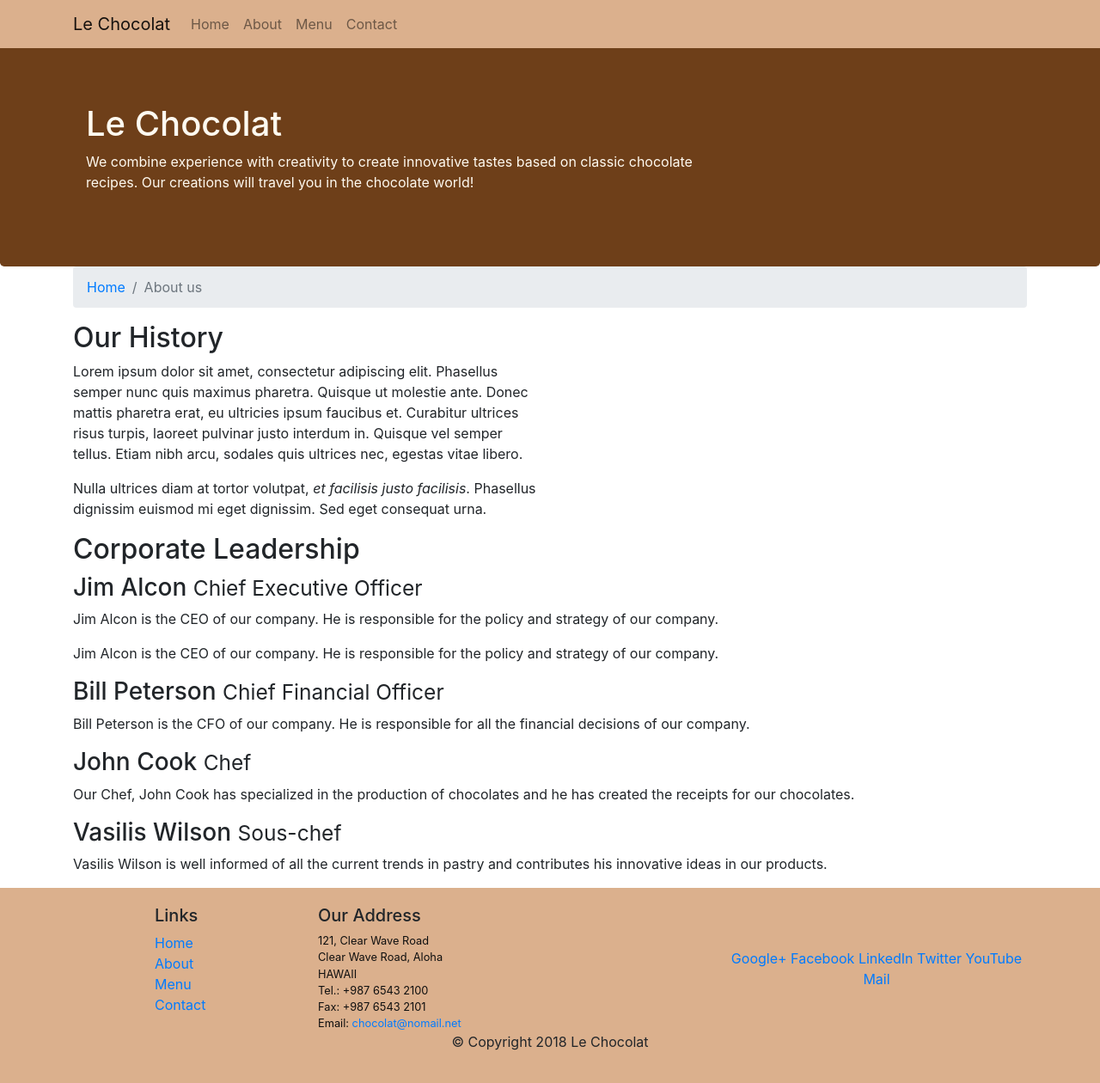
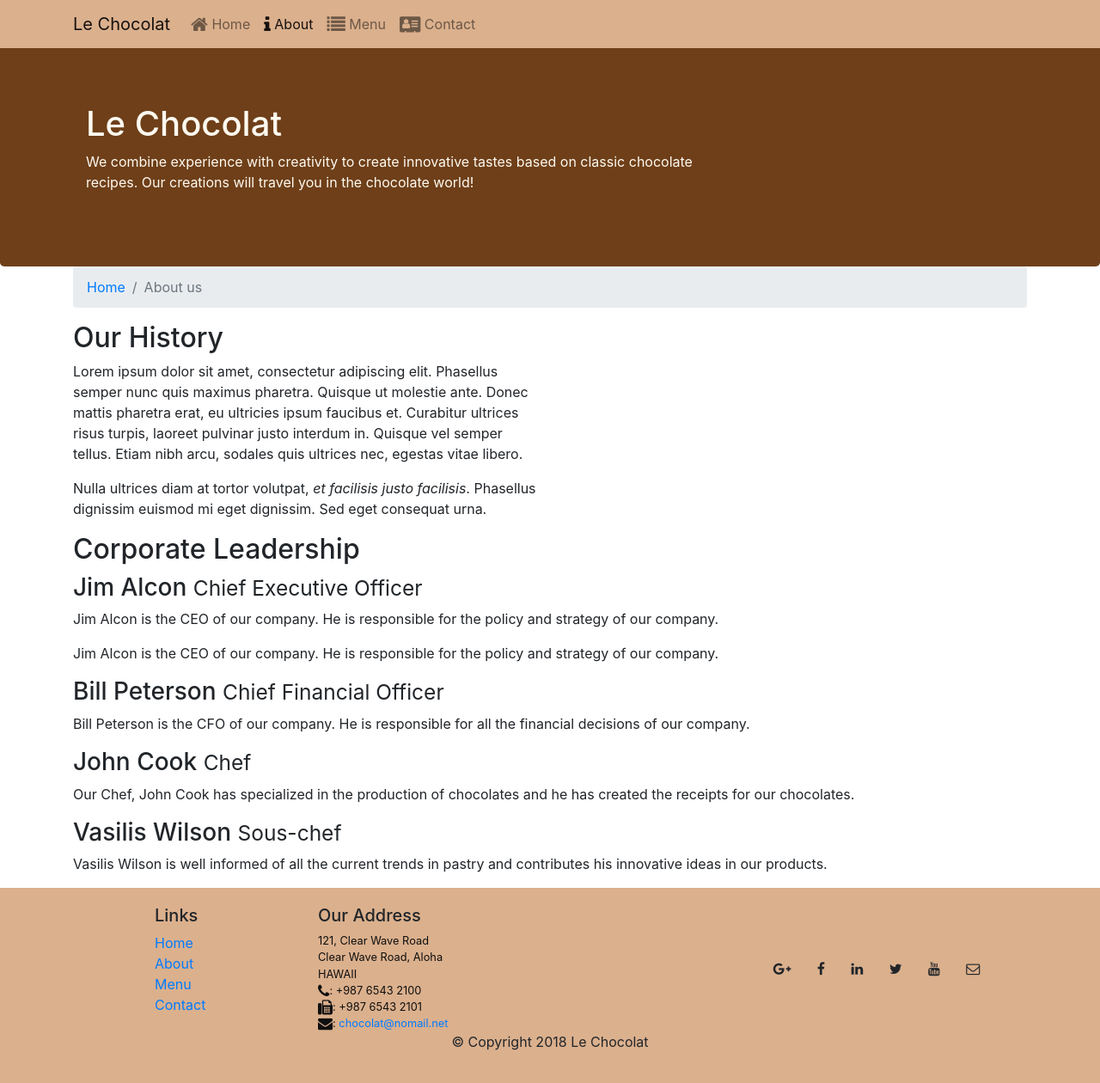
Before and after one commit to ShadiShadab/leChocolat, a website: page aboutus.html in a window 1280 px wide. Shown: the whole page at 86% size. Drawn offline with nearby package versions, Linux system fonts and the light colour scheme.

Commit message:
Icon fonts

```diff
--- a/aboutus.html
+++ b/aboutus.html
@@ -13,6 +13,9 @@
     <!-- Bootstrap CSS -->
 
     <link rel="stylesheet" href="node_modules/bootstrap/dist/css/bootstrap.min.css">
+    <!--font awesome icons-->
+
+<link rel="stylesheet" href="node_modules/font-awesome/css/font-awesome.min.css">
 
     <!-- Local external CSS -->
 
@@ -34,10 +37,10 @@
                     </button>
                     <div class="collapse navbar-collapse" id="Navbar">
                 <ul class="navbar-nav">
-                    <li class="nav-item"><a class="nav-link" href="./index.html">Home</a></li>
-                    <li class="nav-item"><a class="nav-link" href="./aboutus.html">About</a></li>
-                    <li class="nav-item"><a class="nav-link" href="#">Menu</a></li>
-                    <li class="nav-item"><a class="nav-link" href="#">Contact</a></li>
+                    <li class="nav-item"><a class="nav-link" href="./index.html"><span class="fa fa-home fa-lg"></span> Home</a></li>
+                    <li class="nav-item active"><a class="nav-link" href="./aboutus.html"><span class="fa fa-info fa-lg"></span> About</a></li>
+                    <li class="nav-item"><a class="nav-link" href="#"><span class="fa fa-list fa-lg"></span> Menu</a></li>
+                    <li class="nav-item"><a class="nav-link" href="#"><span class="fa fa-address-card fa-lg"></span> Contact</a></li>
                 </ul>
             </div>
         </nav>
@@ -111,19 +114,27 @@
                         121, Clear Wave Road<br>
                         Clear Wave Road, Aloha<br>
                         HAWAII<br>
-                        Tel.: +987 6543 2100<br>
-                        Fax: +987 6543 2101<br>
-                        Email: <a href="mailto:chocolat@nomail.net">chocolat@nomail.net</a>
+                        <i class="fa fa-phone fa-lg"></i>: +987 6543 2100 <br>
+                        <i class="fa fa-fax fa-lg"></i>: +987 6543 2101 <br>
+                        <i class="fa fa-envelope fa-lg"></i>:
+                        <a href="mailto: chocolat@nomail.net"> chocolat@nomail.net </a>
 		           </address>
                 </div>
+                <!--social links footer colmn-->
                 <div class="col-sm align-self-center">
                     <div style="text-align:center">
-                        <a href="http://google.com/+">Google+</a>
-                        <a href="http://www.facebook.com/profile.php?id=">Facebook</a>
-                        <a href="http://www.linkedin.com/in/">LinkedIn</a>
-                        <a href="http://twitter.com/">Twitter</a>
-                        <a href="http://youtube.com/">YouTube</a>
-                        <a href="mailto:">Mail</a>
+                            <a class="btn btn-social-icon btn-google-plus" href ="http://google.com/+">
+                                <i class="fa fa-google-plus"></i></a>
+                            <a class="btn btn-social-icon btn-facebook" href="http://www.facebook.com/profile.php?id=">
+                                <i class="fa fa-facebook"></i></a>
+                            <a class="btn btn-social-icon btn-linkedin" href="http://www.linkedin.com/in/">
+                                <i class="fa fa-linkedin"></i></a>
+                            <a class="btn btn-social-icon btn-twitter" href="http://twitter.com/">
+                                <i class="fa fa-twitter"></i></a>
+                            <a class="btn btn-social-icon btn-youtube" href="http://youtube.com/">
+                                <i class="fa fa-youtube"></i></a>
+                            <a class="btn btn-social-icon" href="mailto:info@site.com">
+                                <i class="fa fa-envelope-o"></i></a>
                     </div>
                 </div>
            </div>
--- a/package.json
+++ b/package.json
@@ -12,5 +12,8 @@
   "license": "ISC",
   "devDependencies": {
     "lite-server": "^2.2.2"
+  },
+  "dependencies": {
+    "font-awesome": "^4.7.0"
   }
 }
```
Also changed, not shown: index.html (+23 -22 lines).
